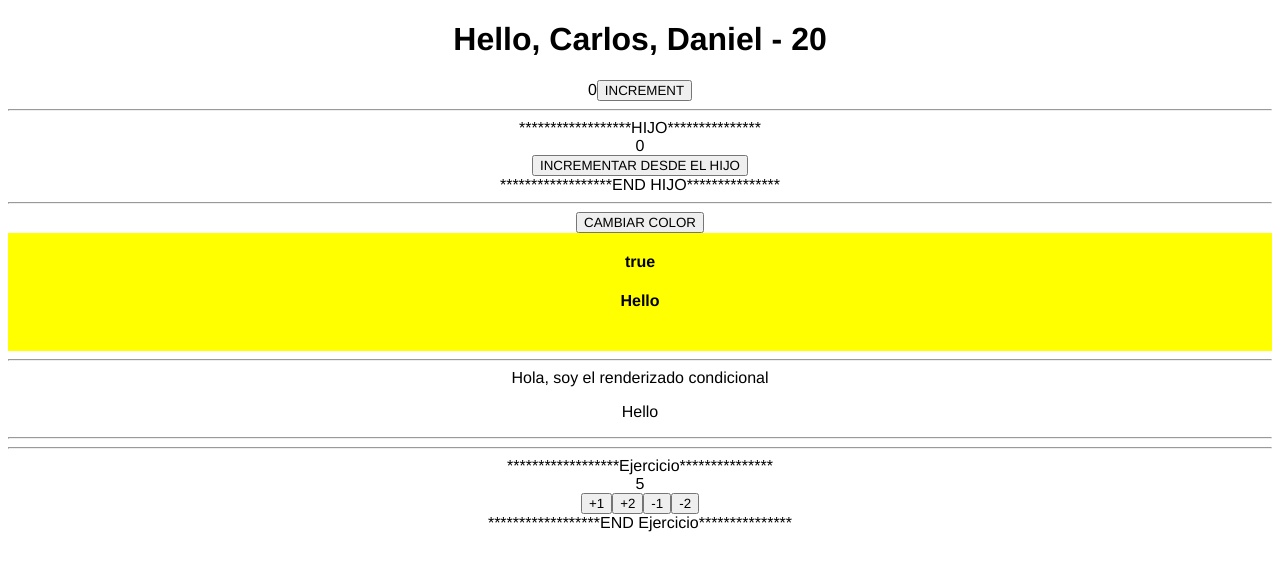
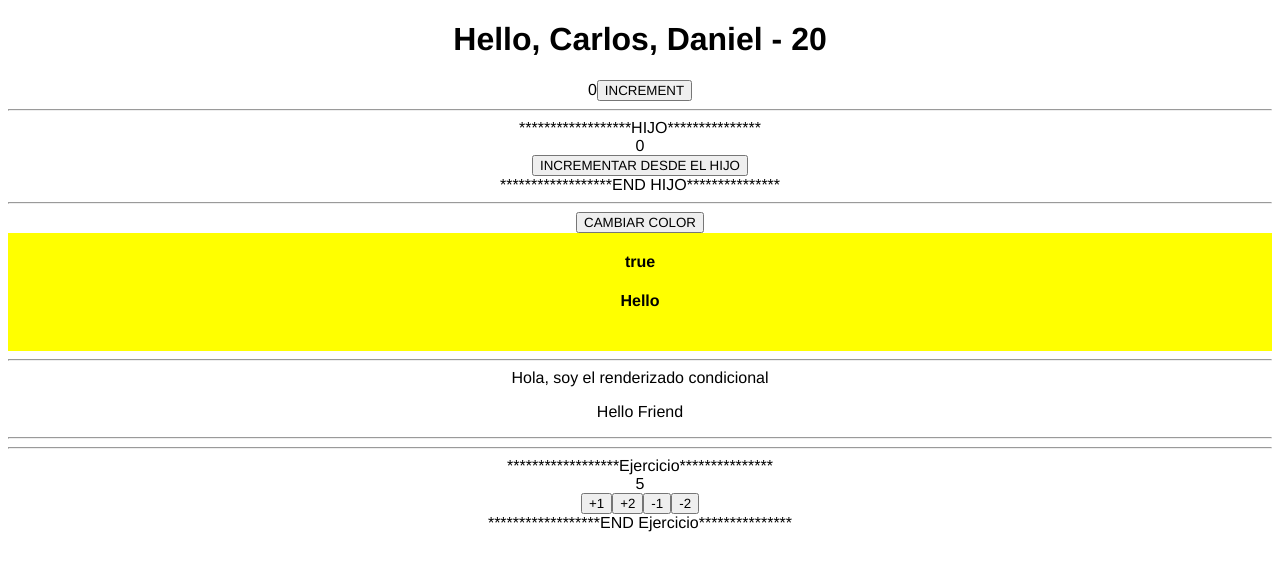
Before and after one commit to moche123/react1-g3, a React (Create React App) app: page / in a window 1280 px wide. Shown: the top 570 px of the page. Built offline with nearby package versions, Linux system fonts and the light colour scheme.

Commit message:
pre pull master

```diff
--- a/src/App.jsx
+++ b/src/App.jsx
@@ -97,7 +97,7 @@ function App() {
         modo &&
         <div>
           <Render />
-          <p>Hello</p>
+          <p>Hello Friend</p>
 
         </div>
 
```
